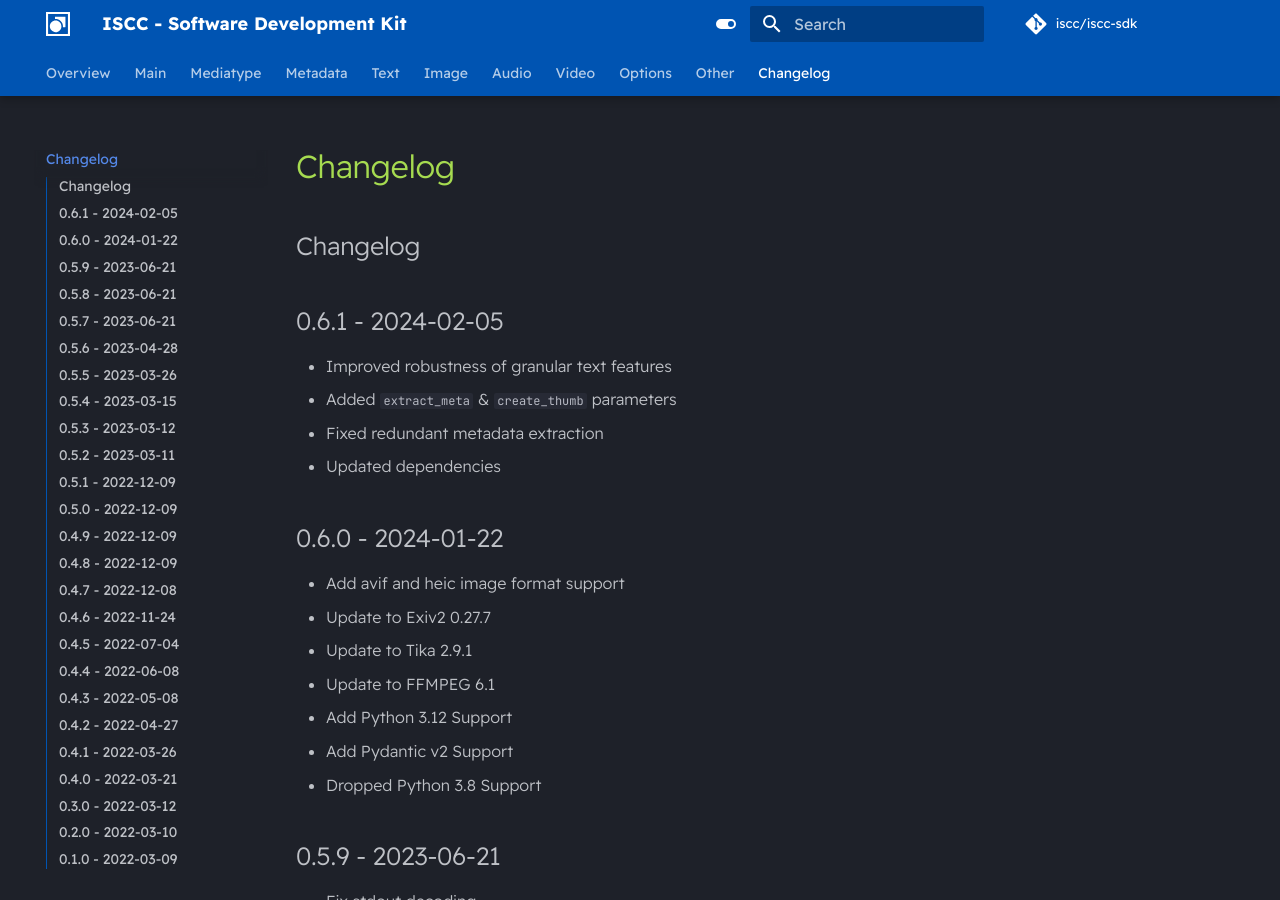
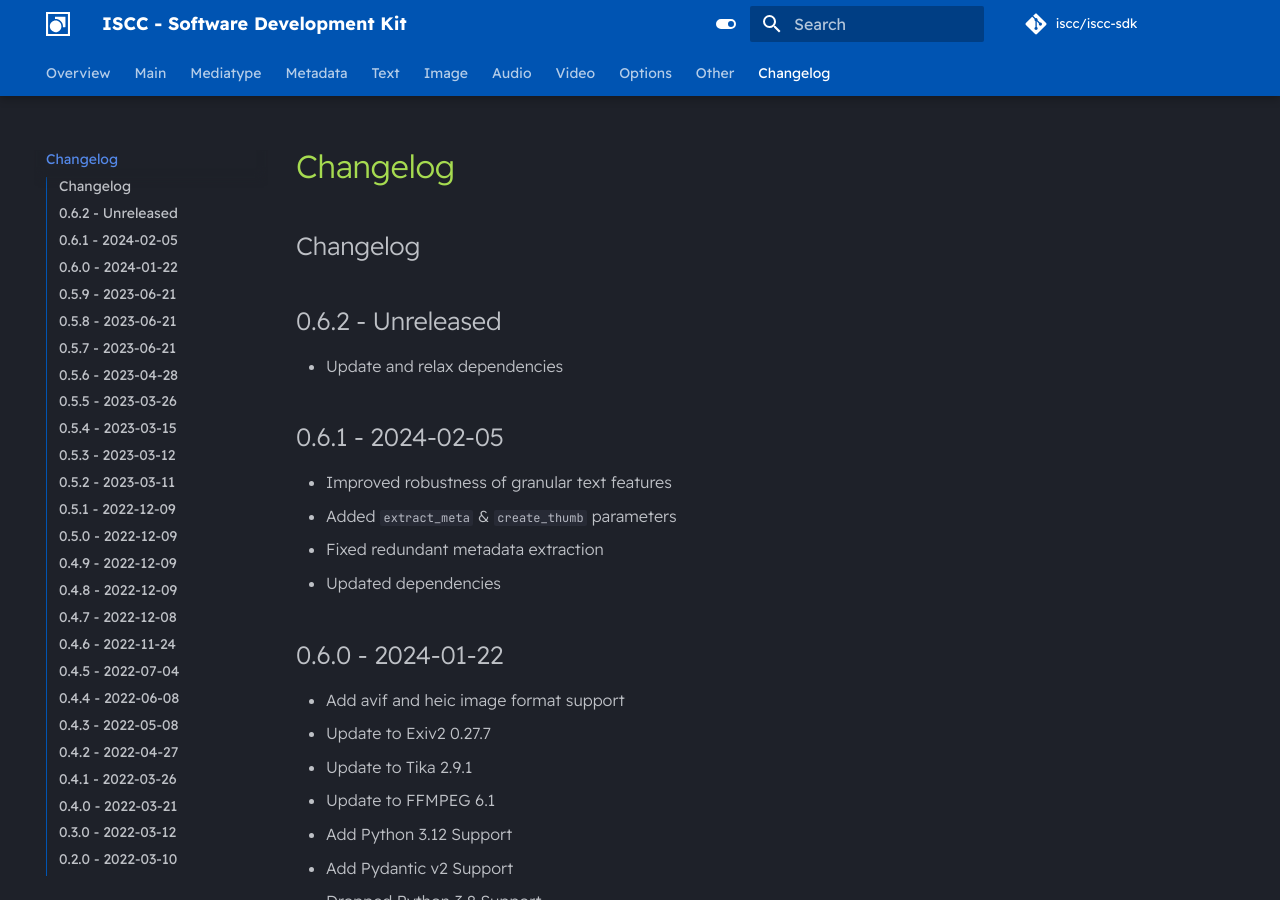
Before and after one commit to iscc/iscc-sdk, an MkDocs documentation site: the page built from docs/changelog.md, in a window 1280 px wide and 900 px high. Built offline with MkDocs 1.6.1 and Material for MkDocs 9.7.7, drawn with Linux system fonts in a browser that asks for light colours; comment, search, counter and statistics services are not loaded.

Commit message:
Update changelog

```diff
--- a/docs/changelog.md
+++ b/docs/changelog.md
@@ -1,4 +1,7 @@
 ## Changelog
+
+## 0.6.2 - Unreleased
+- Update and relax dependencies
 
 ## 0.6.1 - 2024-02-05
 - Improved robustness of granular text features
```
Also changed, not shown: CHANGELOG.md (+3 -0 lines).
